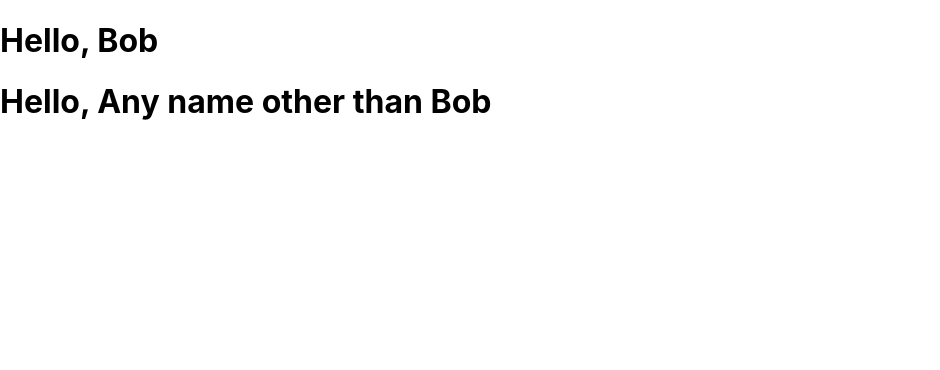
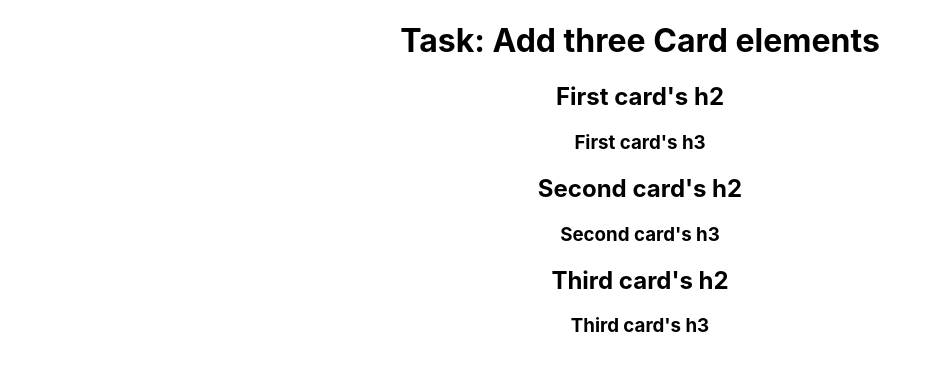
Before and after one commit to damv1992/CourseraReact, a React (Create React App) app: page / in a window 1280 px wide. Shown: the top 370 px of the page, without its empty margins (0-940 px from the left). Built offline with nearby package versions, Linux system fonts and the light colour scheme.

Commit message:
Múltiples componentes

```diff
--- a/src/App.js
+++ b/src/App.js
@@ -1,10 +1,15 @@
-import Heading from "./Heading";
+import "./App.css";
+import Card from "./Card";
+
 function App() {
-  return (
+return (
     <div className="App">
-      <Heading firstName="Bob" />
-      <Heading firstName="Any name other than Bob" />
+        <h1>Task: Add three Card elements</h1>
+        <Card h2="First card's h2" h3="First card's h3" />
+        <Card h2="Second card's h2" h3="Second card's h3" />
+        <Card h2="Third card's h2" h3="Third card's h3" />
     </div>
   );
-}
+};
+
 export default App;
--- /dev/null
+++ b/src/Card.js
@@ -0,0 +1,10 @@
+function Card(props) {
+    return (
+        <div className="card">
+            <h2>{props.h2}</h2>
+            <h3>{props.h3}</h3>
+        </div>
+    );
+};
+
+export default Card;
```
